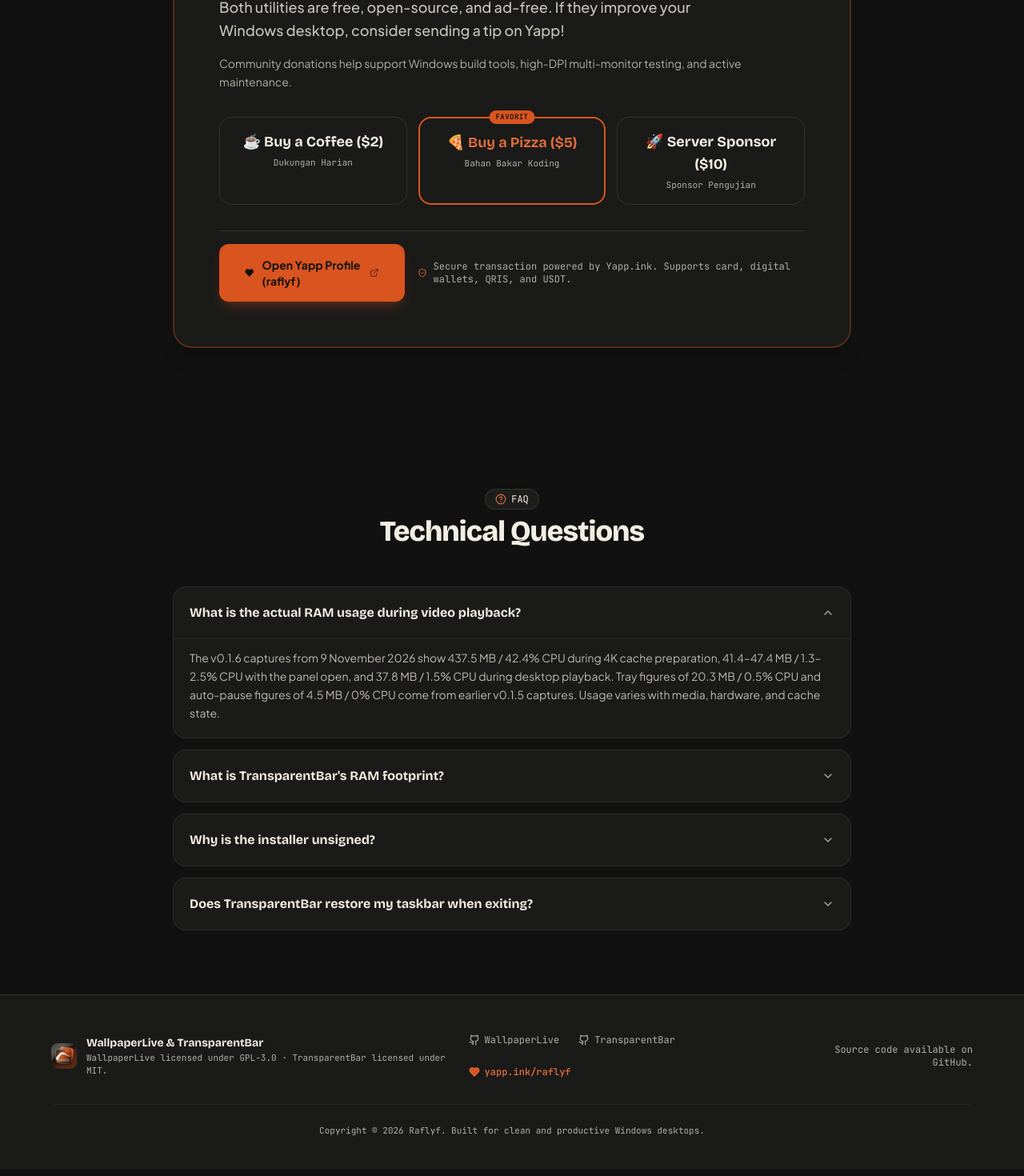
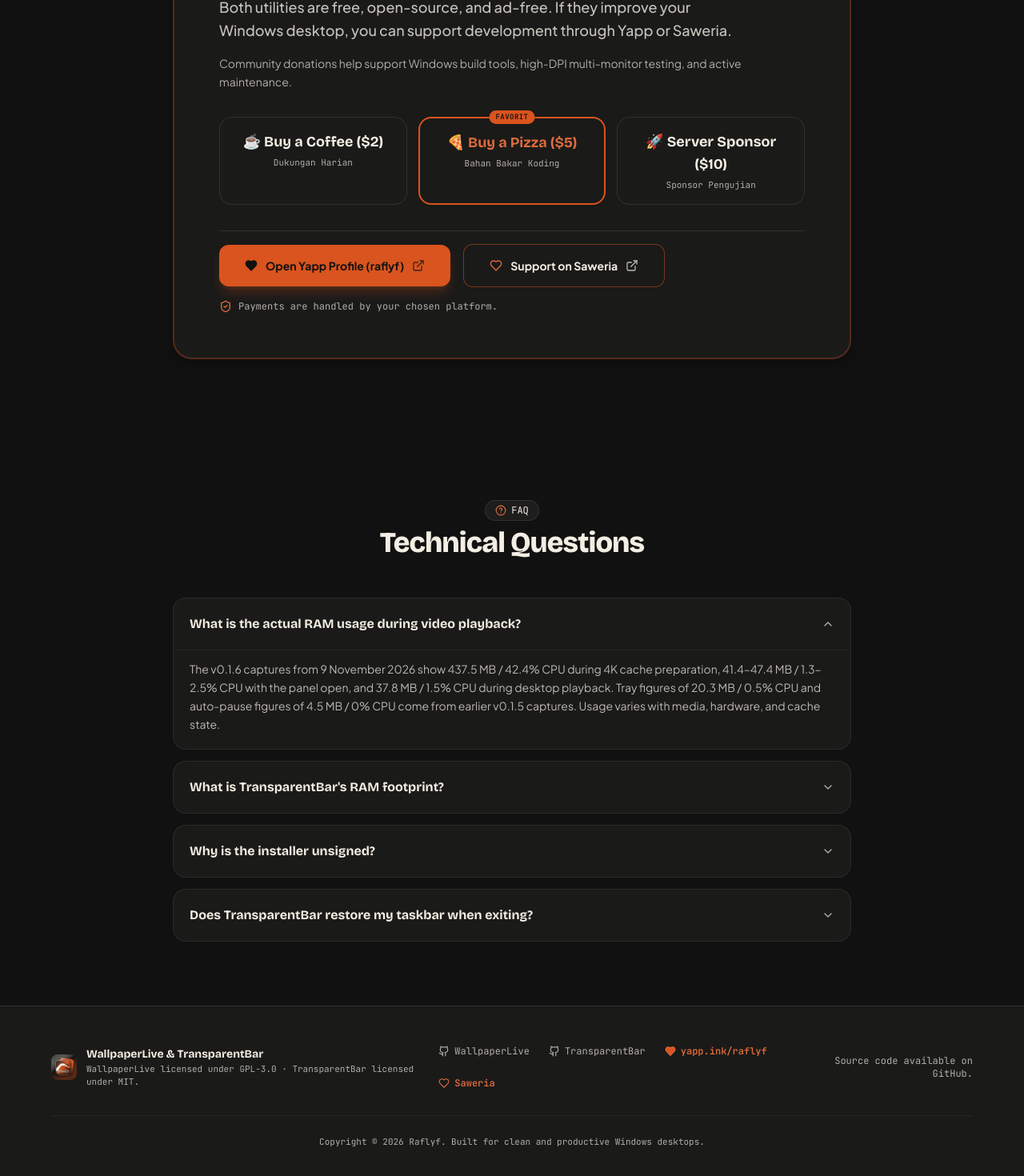
Before and after one commit to Raflyf/LiveBar, a React (Vite) app: page / in a window 1280 px wide. Shown: the part 5772-7242 px from the top of the page at 80% size. Built offline with nearby package versions, Linux system fonts and the light colour scheme; no server answers.

Commit message:
feat(support): add Saweria donation option

```diff
--- a/src/components/Footer.tsx
+++ b/src/components/Footer.tsx
@@ -55,6 +55,15 @@ export const Footer: React.FC<FooterProps> = ({ t }) => {
             <Heart className="w-3.5 h-3.5 fill-burnt" />
             <span>yapp.ink/raflyf</span>
           </a>
+          <a
+            href="https://saweria.co/BuyMatcha"
+            target="_blank"
+            rel="noopener noreferrer"
+            className="hover:text-accent-text transition-colors flex items-center gap-1.5 text-accent-text font-bold"
+          >
+            <Heart className="w-3.5 h-3.5" aria-hidden="true" />
+            <span>Saweria</span>
+          </a>
         </div>
 
         {/* Open source promise */}
--- a/src/components/SupportYapp.tsx
+++ b/src/components/SupportYapp.tsx
@@ -16,7 +16,7 @@ export const SupportYapp: React.FC<SupportYappProps> = ({ t }) => {
         {/* Decorative corner tag */}
         <div data-reveal className="absolute top-6 right-6 flex items-center gap-1.5 px-3 py-1 rounded-full bg-burnt/10 border border-burnt/20 text-xs font-mono font-semibold text-accent-text">
           <Heart className="w-3.5 h-3.5 fill-burnt" />
-          <span>Yapp.ink Creator</span>
+          <span>Yapp · Saweria</span>
         </div>
 
         <div data-reveal className="max-w-2xl space-y-4 mb-8">
@@ -82,8 +82,8 @@ export const SupportYapp: React.FC<SupportYappProps> = ({ t }) => {
           </a>
         </div>
 
-        {/* Direct Action to Yapp */}
-        <div data-reveal className="flex flex-col sm:flex-row items-center gap-4 pt-4 border-t border-fg/10">
+        {/* Support links */}
+        <div data-reveal className="flex flex-col sm:flex-row sm:flex-wrap items-center gap-4 pt-4 border-t border-fg/10">
           <a
             href="https://yapp.ink/raflyf"
             target="_blank"
@@ -95,7 +95,18 @@ export const SupportYapp: React.FC<SupportYappProps> = ({ t }) => {
             <ExternalLink className="w-4 h-4 opacity-75" />
           </a>
 
-          <div className="text-xs text-fg/70 font-mono flex items-center gap-2">
+          <a
+            href="https://saweria.co/BuyMatcha"
+            target="_blank"
+            rel="noopener noreferrer"
+            className="motion-button w-full sm:w-auto inline-flex items-center justify-center gap-2.5 px-8 py-4 rounded-xl border border-burnt/50 bg-surface text-fg font-bold text-sm hover:bg-burnt/10 transition-colors"
+          >
+            <Heart className="w-4 h-4 text-accent-text" aria-hidden="true" />
+            <span>{t.support.saweriaBtn}</span>
+            <ExternalLink className="w-4 h-4 opacity-75" aria-hidden="true" />
+          </a>
+
+          <div className="w-full text-xs text-fg/70 font-mono flex items-center gap-2">
             <ShieldCheck className="w-4 h-4 text-accent-text" />
             <span>{t.support.guarantee}</span>
           </div>
--- a/src/types/content.ts
+++ b/src/types/content.ts
@@ -130,6 +130,7 @@ export interface Translation {
     tier3: string;
     customTip: string;
     yappBtn: string;
+    saweriaBtn: string;
     guarantee: string;
   };
   faq: {
@@ -276,14 +277,15 @@ export const translations: Record<Language, Translation> = {
     support: {
       badge: "Dukung Pengembang",
       title: "Dukung Proyek Bebas Iklan Ini.",
-      subtitle: "WallpaperLive dan TransparentBar adalah proyek independen dan gratis. Jika membantu desktop Anda, traktir kopi di Yapp!",
+      subtitle: "WallpaperLive dan TransparentBar adalah proyek independen dan gratis. Jika membantu desktop Anda, dukung pengembang melalui Yapp atau Saweria.",
       desc: "Donasi membantu riset kompatibilitas Windows updates, pengujian layar multi-monitor DPI, dan pemeliharaan repositori.",
       tier1: "☕ Traktir Kopi ($2)",
       tier2: "🍕 Traktir Pizza ($5)",
       tier3: "🚀 Sponsor Server ($10)",
       customTip: "Beri Tip Sukarela di Yapp",
       yappBtn: "Buka Profil Yapp (raflyf)",
-      guarantee: "Pembayaran terpercaya via Yapp.ink dengan QRIS, E-Wallet, Card, atau Kripto USDT.",
+      saweriaBtn: "Dukung lewat Saweria",
+      guarantee: "Pembayaran diproses di platform pilihan Anda.",
     },
     faq: {
       badge: "Pertanyaan Umum",
@@ -427,14 +429,15 @@ export const translations: Record<Language, Translation> = {
     support: {
       badge: "Support Independent Dev",
       title: "Keep Free Software Alive.",
-      subtitle: "Both utilities are free, open-source, and ad-free. If they improve your Windows desktop, consider sending a tip on Yapp!",
+      subtitle: "Both utilities are free, open-source, and ad-free. If they improve your Windows desktop, you can support development through Yapp or Saweria.",
       desc: "Community donations help support Windows build tools, high-DPI multi-monitor testing, and active maintenance.",
       tier1: "☕ Buy a Coffee ($2)",
       tier2: "🍕 Buy a Pizza ($5)",
       tier3: "🚀 Server Sponsor ($10)",
       customTip: "Send Any Tip on Yapp",
       yappBtn: "Open Yapp Profile (raflyf)",
-      guarantee: "Secure transaction powered by Yapp.ink. Supports card, digital wallets, QRIS, and USDT.",
+      saweriaBtn: "Support on Saweria",
+      guarantee: "Payments are handled by your chosen platform.",
     },
     faq: {
       badge: "FAQ",
```
Also changed, not shown: 1 other file (tests, documents, lock files or other folders).
